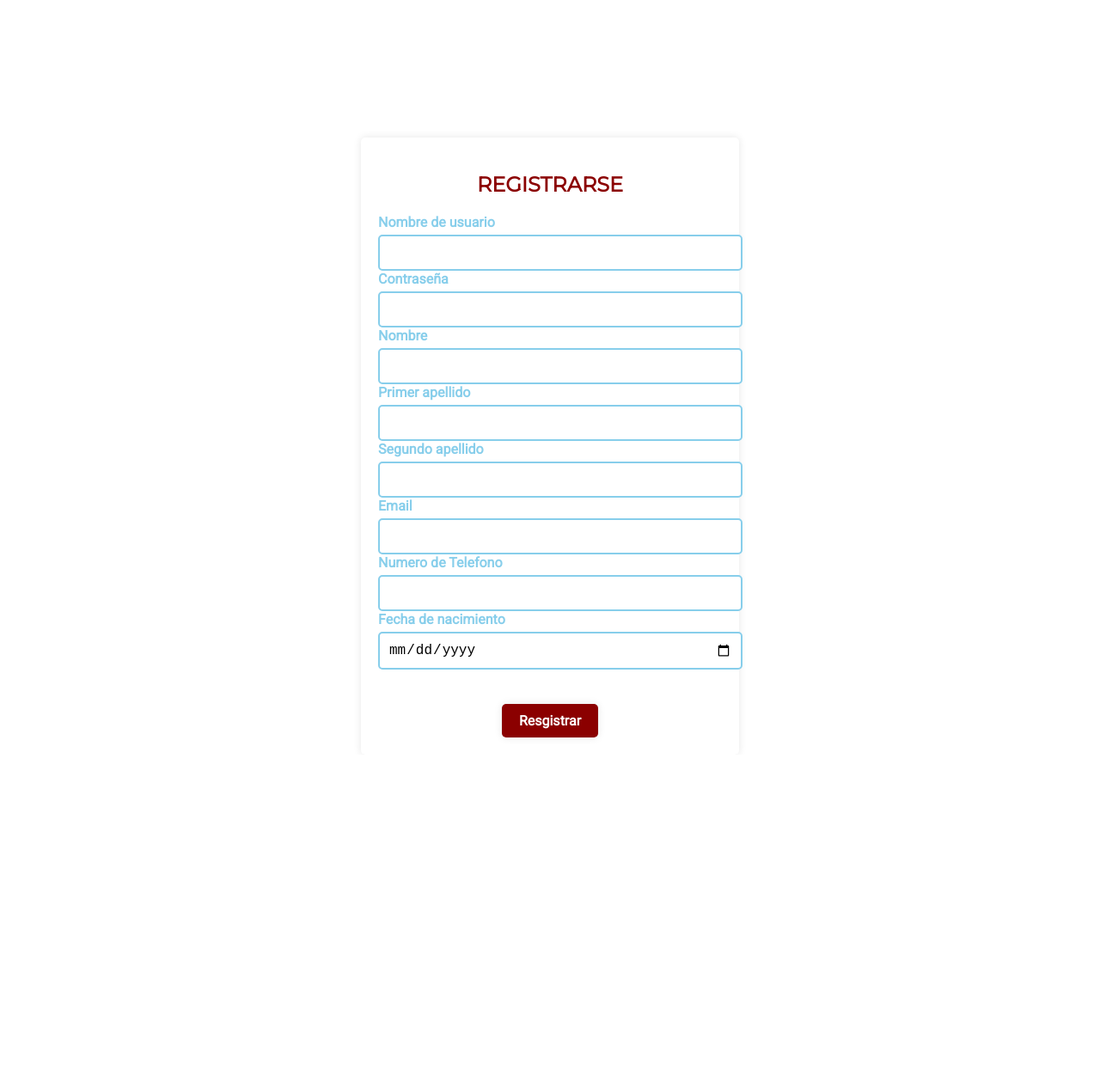
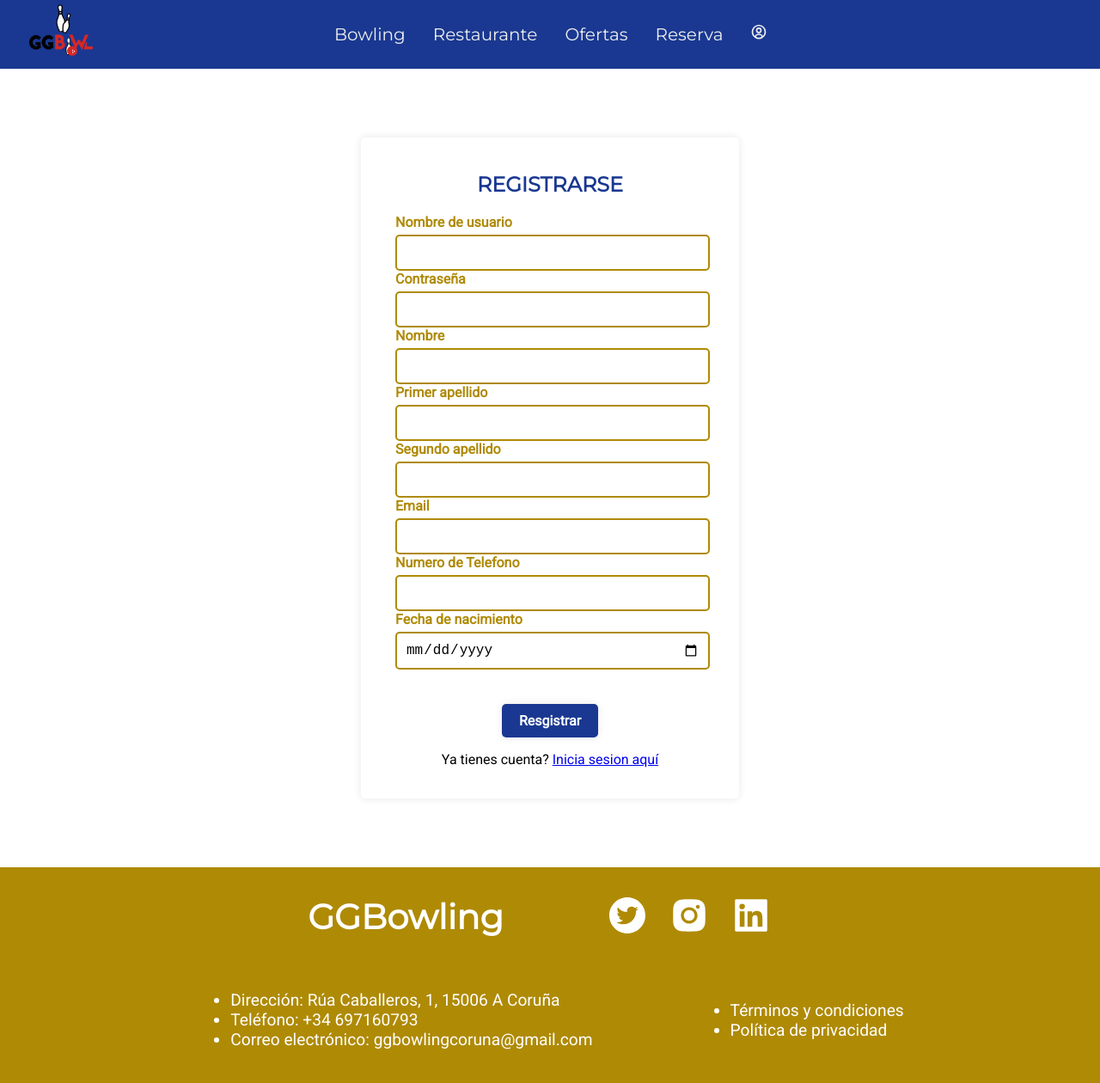
Before and after one commit to ivangarciagarcia/GGBowling, a React (Create React App) app in the folder ggbowling-front/: page /register in a window 1280 px wide. Shown: the top 1260 px of the page at 86% size. Before the commit the page ends 878 px from the top, so only its background shows below. Built offline with nearby package versions, Linux system fonts and the light colour scheme.

Commit message:
Entrega without qr

```diff
--- a/ggbowling-front/src/modules/booking/Booking.tsx
+++ b/ggbowling-front/src/modules/booking/Booking.tsx
@@ -8,7 +8,7 @@ import { FRONT_BASE_URL, SERVER_BASE_URL } from 'src/config/Config';
 import { useNavigate } from 'react-router-dom';
 import { Footer } from 'src/components/footer/Footer';
 import { useSelector } from 'react-redux';
-import QRCode from 'qrcode';
+//import QRCode from 'qrcode';
 
 interface LoginState {
   loading: boolean;
@@ -128,18 +128,18 @@ export const Booking = () => {
     setReservaData({ ...reservaData, personas: event.target.value });
   };
 
-  const generateQRCode = async (data: any) => {
+  /* const generateQRCode = async (data: any) => {
     const canvas = document.createElement('canvas');
     await QRCode.toCanvas(canvas, data); // Genera el código QR en el canvas
     const qRCodeUrl = canvas.toDataURL('image/png'); // Obtiene la URL de la imagen en formato PNG
     return qRCodeUrl;
-  };
+  };*/
 
   const enviarCorreo = async () => {
     const reservaInfo = `Se ha completado una reserva para el día ${reservaData.fechaEntrada} a las ${reservaData.horaEntrada}.
   Usted ha reservado la pista ${reservaData.pistaId} para ${reservaData.partidas} partidas con ${reservaData.personas} jugadores y la mesa ${reservaData.mesaId}`;
 
-    const qrDataInfo = `Dia de la reserva: ${reservaData.fechaEntrada}.
+    /* const qrDataInfo = `Dia de la reserva: ${reservaData.fechaEntrada}.
     Hora de la reserva: ${reservaData.horaEntrada}.
     Pista numero ${reservaData.pistaId}
     Cantidad de partidas ${reservaData.partidas}
@@ -152,9 +152,10 @@ export const Booking = () => {
     };
 
     const qRCodeUrl = await generateQRCode(JSON.stringify(qrCodeData));
-    //console.log(qRCodeUrl);
+    //console.log(qRCodeUrl);*/
 
-    const cuerpo = `${reservaInfo}<br/><a href="${qRCodeUrl}">CODIGO QR</a><br/><img src="${qRCodeUrl}" alt="Código QR de reserva" />`;
+    const cuerpo = `${reservaInfo}`;
+    /*<br/><a href="${qRCodeUrl}">CODIGO QR</a><br/><img src="${qRCodeUrl}" alt="Código QR de reserva" />*/
 
     const data = {
       destinatario: userInfo.email,
--- a/ggbowling-front/src/modules/login/Login.tsx
+++ b/ggbowling-front/src/modules/login/Login.tsx
@@ -7,6 +7,8 @@ import { FRONT_BASE_URL, SERVER_BASE_URL } from 'src/config/Config';
 import { LoginProps, login } from './actions';
 import { useDispatch } from 'react-redux';
 import { useSelector } from 'react-redux';
+import { NavBar } from 'src/components/navBar/NavBar';
+import { Footer } from 'src/components/footer/Footer';
 
 export const Login = () => {
   axios.defaults.baseURL = SERVER_BASE_URL;
@@ -26,6 +28,15 @@ export const Login = () => {
   }, [userInfo, navigate]);
 
   return (
+    <div>
+      <NavBar
+        img={'/img/logo.png'}
+        alt={'logo'}
+        item1={'Bowling'}
+        item2={'Restaurante'}
+        item3={'Ofertas'}
+        item4={'Reserva'}
+      />
       <div className="login-form">
         <h2>Iniciar sesión</h2>
 
@@ -69,5 +80,19 @@ export const Login = () => {
           </p>
         </div>
       </div>
+      <Footer
+        title={'GGBowling'}
+        twiLink={'https://twitter.com/Ivangg__'}
+        insLink={'https://www.instagram.com/ivangg._'}
+        linLink={'https://www.linkedin.com/in/ivan-garcia-garcia/'}
+        target={'_blank'}
+        rel={'noreferrer'}
+        street={'Dirección: Rúa Caballeros, 1, 15006 A Coruña'}
+        phone={'Teléfono: +34 697160793'}
+        email={'Correo electrónico: ggbowlingcoruna@gmail.com'}
+        supPage1={'Términos y condiciones'}
+        supPage2={'Política de privacidad'}
+      />
+    </div>
   );
 };
--- a/ggbowling-front/src/modules/login/login.scss
+++ b/ggbowling-front/src/modules/login/login.scss
@@ -1,5 +1,5 @@
-$red: #8B0000;
-$blue: #87CEEB;
+$red: #1a3891;
+$blue: #af8a05;
 $white: #FFFFFF;
 $black: #000000;
 
@@ -14,7 +14,9 @@ $black: #000000;
   width: 80%;
   max-width: 400px;
   margin: auto;
-  margin-top: 20vh;
+  margin-top: 10vh;
+  margin-bottom: 10vh;
+
 
   h2 {
     margin-bottom: 20px;
@@ -28,7 +30,7 @@ $black: #000000;
   }
 
   .form-group {
-    width: 100%;
+    width: 90%;
     margin-bottom: 20px;
 
     label {
@@ -42,7 +44,7 @@ $black: #000000;
 
     input {
       display: block;
-      width: 100%;
+      width: 95%;
       padding: 10px;
       border: 2px solid $blue;
       border-radius: 5px;
--- a/ggbowling-front/src/modules/register/Register.tsx
+++ b/ggbowling-front/src/modules/register/Register.tsx
@@ -4,6 +4,8 @@ import { useState } from 'react';
 import { useNavigate } from 'react-router-dom';
 import axios from 'axios';
 import { FRONT_BASE_URL, SERVER_BASE_URL } from 'src/config/Config';
+import { NavBar } from 'src/components/navBar/NavBar';
+import { Footer } from 'src/components/footer/Footer';
 
 export const Register = () => {
   const [, setUsername] = useState('');
@@ -57,6 +59,14 @@ export const Register = () => {
 
   return (
     <div>
+      <NavBar
+        img={'/img/logo.png'}
+        alt={'logo'}
+        item1={'Bowling'}
+        item2={'Restaurante'}
+        item3={'Ofertas'}
+        item4={'Reserva'}
+      />
       <main>
         <form className="register-form" onSubmit={handleSubmit}>
           <h2>Registrarse</h2>
@@ -129,8 +139,24 @@ export const Register = () => {
           <div>
             <button type="submit">Resgistrar</button>
           </div>
+          <p>
+            Ya tienes cuenta? <a href={'/login'}>Inicia sesion aquí</a>
+          </p>
         </form>
       </main>
+      <Footer
+        title={'GGBowling'}
+        twiLink={'https://twitter.com/Ivangg__'}
+        insLink={'https://www.instagram.com/ivangg._'}
+        linLink={'https://www.linkedin.com/in/ivan-garcia-garcia/'}
+        target={'_blank'}
+        rel={'noreferrer'}
+        street={'Dirección: Rúa Caballeros, 1, 15006 A Coruña'}
+        phone={'Teléfono: +34 697160793'}
+        email={'Correo electrónico: ggbowlingcoruna@gmail.com'}
+        supPage1={'Términos y condiciones'}
+        supPage2={'Política de privacidad'}
+      />
     </div>
   );
 };
--- a/ggbowling-front/src/modules/register/register.scss
+++ b/ggbowling-front/src/modules/register/register.scss
@@ -1,5 +1,5 @@
-$red: #8B0000;
-$blue: #87CEEB;
+$red: #1a3891;
+$blue: #af8a05;
 $white: #FFFFFF;
 $black: #000000;
 
@@ -14,8 +14,8 @@ $black: #000000;
   width: 80%;
   max-width: 400px;
   margin: auto;
-  margin-top: 20vh;
-
+  margin-top: 10vh;
+  margin-bottom: 10vh;
   h2 {
     margin-bottom: 20px;
     color: $red;
@@ -28,7 +28,7 @@ $black: #000000;
   }
 
   .form-group {
-    width: 100%;
+    width: 90%;
     margin-bottom: 20px;
     font-family: "Roboto";
 
@@ -43,7 +43,7 @@ $black: #000000;
 
     input {
       display: block;
-      width: 100%;
+      width: 95%;
       padding: 10px;
       border: 2px solid $blue;
       border-radius: 5px;
@@ -77,4 +77,7 @@ $black: #000000;
       background-color: darken($red, 10%);
     }
   }
+  p {
+    font-family: "Roboto";
+  }
 }
```
Also changed, not shown: 2 other files (tests, documents, lock files or other folders). Lines whose indentation alone changed are shown as unchanged.
